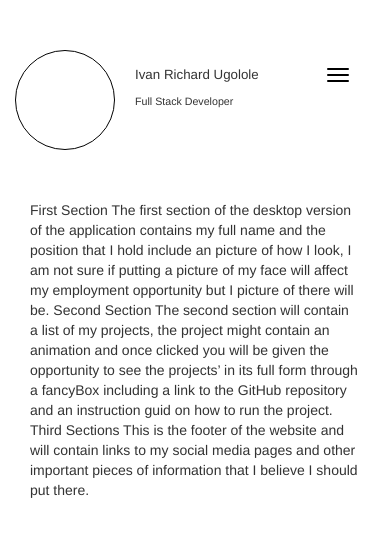
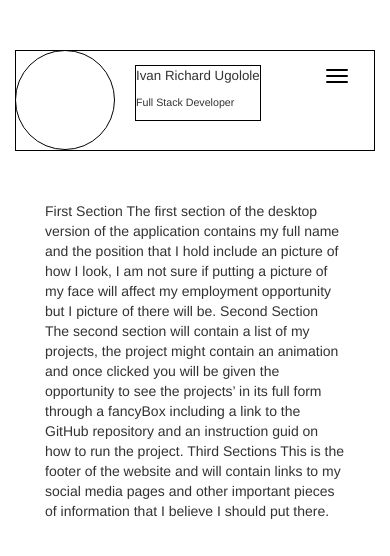
Before and after one commit to ugolole/ivan-richard, an Angular app in the folder Ivan-Richard/ClientApp/: page / in a window 390 px wide. Shown: the top 556 px of the page. Built offline with nearby package versions, Linux system fonts and the light colour scheme.

Commit message:
removing the error with responsiveness when the size become similar to the ipad

```diff
--- a/Ivan-Richard/ClientApp/src/app/app.component.html
+++ b/Ivan-Richard/ClientApp/src/app/app.component.html
@@ -1,10 +1,15 @@
 <div class='container ' >
   <div class='row'>
-    <div class=''>
+    <div class='col-sm-12'>
       <app-nav-menu></app-nav-menu>
     </div>
-    <div class='content-box' >
-      <router-outlet></router-outlet>
+
+  </div>
+  <div class="row">
+    <div class="col-sm-12">
+      <div class='content-box' >
+        <router-outlet></router-outlet>
+      </div>
     </div>
   </div>
 </div>
--- a/Ivan-Richard/ClientApp/src/app/nav-menu/nav-menu.component.css
+++ b/Ivan-Richard/ClientApp/src/app/nav-menu/nav-menu.component.css
@@ -28,7 +28,7 @@ li.link-active a:focus {
 
  /*temporary border*/
 .border{
-
+  border: 1px solid black;
 }
 
 .navbar-nav{
@@ -63,6 +63,7 @@ li.link-active a:focus {
   width:100px;
   height:100px;
 }
+
 .navbar li {
   font-size: 15px;
   margin: 6px;
@@ -73,11 +74,8 @@ li.link-active a:focus {
   border-radius: 4px;
 }
 
-@media(max-width: 264px){
 
-}
-
-@media (max-width: 768px) {
+@media (max-width: 765px) {
   .shadow {
     -webkit-box-shadow: 0 6px 4px -4px gainsboro;
     -moz-box-shadow: 0 6px 4px -4px gainsboro;
```
